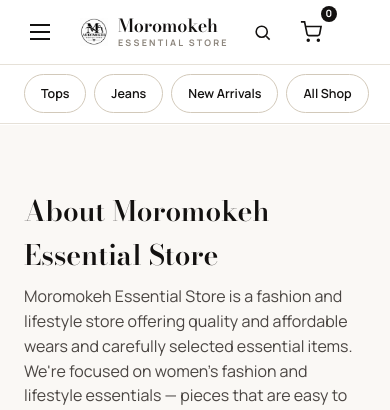
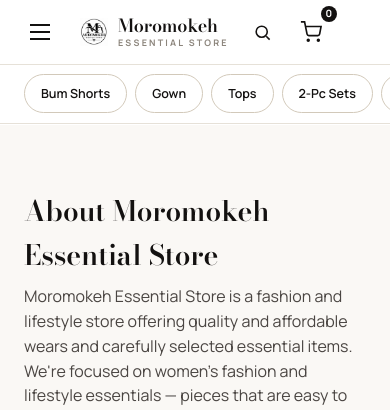
Before and after one commit to ABDULAFEEZ12/moromokeh, a Flask app: page /about in a window 390 px wide. Shown: the top 410 px of the page. Run offline with Flask 3, Linux system fonts and the light colour scheme; parts of the project's set-up code (start-up, migrations or seed data) failed here and were passed over.

Commit message:
Update nav to match new category set
Categories changed to Bum Shorts, Gown, Tops, 2-Pc Sets, Allo
Leggings (data migration already applied directly to the live
database). Header nav, mobile drawer, and the cat-strip pill row
now link to the new category slugs instead of the removed
Denims/Jeans/Bundle Deals/Joggers/Jumpsuit.

Co-Authored-By: Claude Sonnet 5 <noreply@anthropic.com>

```diff
--- a/app/templates/base.html
+++ b/app/templates/base.html
@@ -33,8 +33,11 @@
 
     <nav class="main-nav" id="mainNav">
       <a href="{{ url_for('main.home') }}">Home</a>
+      <a href="{{ url_for('shop.category', slug='bum-shorts') }}">Bum Shorts</a>
+      <a href="{{ url_for('shop.category', slug='gown') }}">Gown</a>
       <a href="{{ url_for('shop.category', slug='tops') }}">Tops</a>
-      <a href="{{ url_for('shop.category', slug='jeans') }}">Jeans</a>
+      <a href="{{ url_for('shop.category', slug='2-pc-sets') }}">2-Pc Sets</a>
+      <a href="{{ url_for('shop.category', slug='allo-leggings') }}">Allo Leggings</a>
       <a href="{{ url_for('shop.new_arrivals') }}">New Arrivals</a>
       <a href="{{ url_for('shop.shop') }}">All Shop</a>
     </nav>
@@ -64,8 +67,11 @@
     </form>
   </div>
   <nav class="cat-strip" aria-label="Quick category links">
+    <a href="{{ url_for('shop.category', slug='bum-shorts') }}">Bum Shorts</a>
+    <a href="{{ url_for('shop.category', slug='gown') }}">Gown</a>
     <a href="{{ url_for('shop.category', slug='tops') }}">Tops</a>
-    <a href="{{ url_for('shop.category', slug='jeans') }}">Jeans</a>
+    <a href="{{ url_for('shop.category', slug='2-pc-sets') }}">2-Pc Sets</a>
+    <a href="{{ url_for('shop.category', slug='allo-leggings') }}">Allo Leggings</a>
     <a href="{{ url_for('shop.new_arrivals') }}">New Arrivals</a>
     <a href="{{ url_for('shop.shop') }}">All Shop</a>
   </nav>
```
